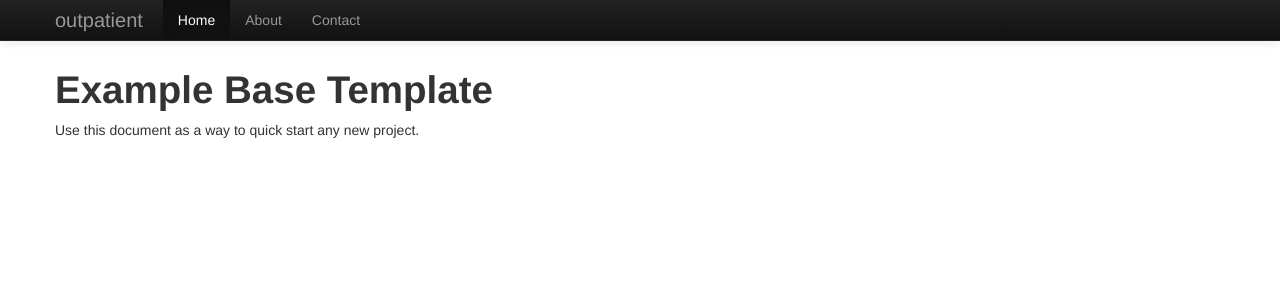
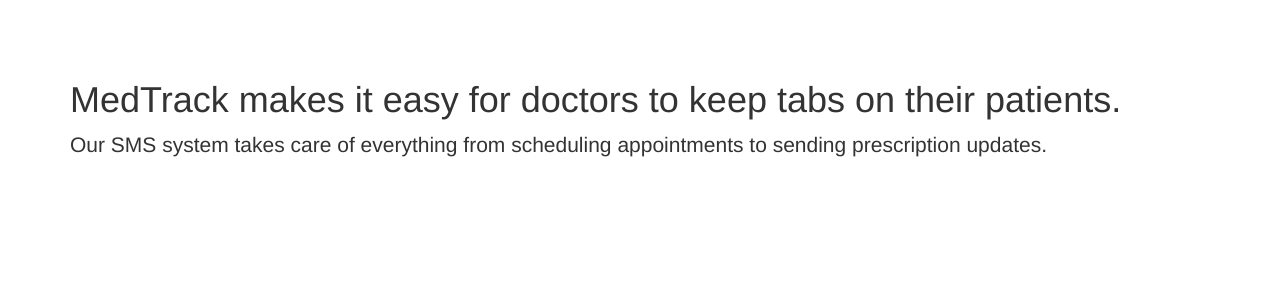
Before and after one commit to razzius-archive/outpatient, a Django app: page / in a window 1280 px wide. Shown: the top 300 px of the page. Run offline with Django 3.2, Linux system fonts and the light colour scheme; some libraries are stand-ins or nearby versions.

Commit message:
last try at static! index.html now

```diff
--- a/outpatient/outpatient/urls.py
+++ b/outpatient/outpatient/urls.py
@@ -6,7 +6,7 @@
 admin.autodiscover()
 
 urlpatterns = patterns('',
-    url(r'^$', TemplateView.as_view(template_name='base.html')),
+    url(r'^$', TemplateView.as_view(template_name='index.html')),
 
     # Examples:
     # url(r'^$', 'outpatient.views.home', name='home'),
--- a/outpatient/templates/base.html
+++ b/outpatient/templates/base.html
@@ -9,7 +9,7 @@
     <meta name="author" content="">
 
     <!-- Le styles -->
-    <link href="{% static 'css/bootstrap.min.css' %}" rel="stylesheet">
+    <link href="//netdna.bootstrapcdn.com/bootstrap/3.0.0/css/bootstrap.min.css" rel="stylesheet">
     <style>
       body {
         padding-top: 60px; /* 60px to make the container go all the way to the bottom of the topbar */
@@ -32,34 +32,8 @@
 
   <body>
 
-    <div class="navbar navbar-inverse navbar-fixed-top">
-      <div class="navbar-inner">
-        <div class="container">
-          <a class="btn btn-navbar" data-toggle="collapse" data-target=".nav-collapse">
-            <span class="icon-bar"></span>
-            <span class="icon-bar"></span>
-            <span class="icon-bar"></span>
-          </a>
-          <a class="brand" href="#">outpatient</a>
-          <div class="nav-collapse collapse">
-            <ul class="nav">
-              <li class="active"><a href="#">Home</a></li>
-              <li><a href="#about">About</a></li>
-              <li><a href="#contact">Contact</a></li>
-            </ul>
-          </div><!--/.nav-collapse -->
-        </div>
-      </div>
-    </div>
-
     <div class="container">
-
-      <h1>{% block page_title %}Example Base Template{% endblock page_title %}</h1>
-
-      {% block content %}
-        <p>Use this document as a way to quick start any new project.</p>
-      {% endblock content %}
-
+      {% block content %}{% endblock content %}
     </div> <!-- /container -->
 
     <!-- Le javascript
--- /dev/null
+++ b/outpatient/templates/index.html
@@ -0,0 +1,8 @@
+{% extends 'base.html' %}
+
+{% block title %} MedTrack {% endblock %}
+
+{% block content %}
+	<h1>MedTrack makes it easy for doctors to keep tabs on their patients.</h1>
+	<p class="lead">Our SMS system takes care of everything from scheduling appointments to sending prescription updates.</p>
+{% endblock %}
```
Also changed, not shown: outpatient/outpatient/settings/base.py (+2 -18 lines), README.md, outpatient/static/img/logo.png (added), 1 other file.
